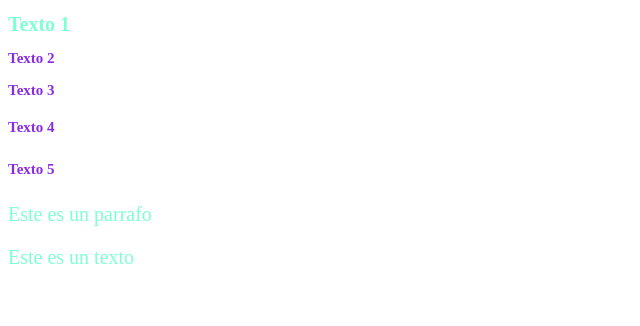
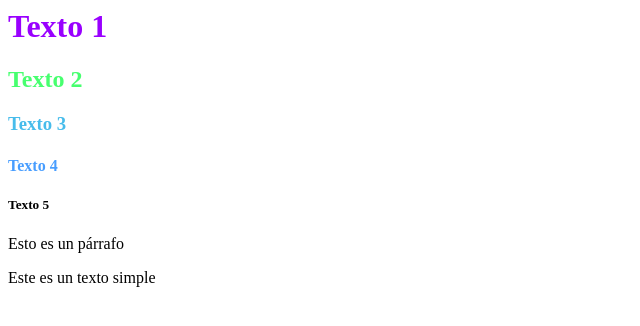
Before and after one commit to Leonel-svg/Clase-11-04, a plain HTML site: page index.html in a window 1280 px wide. Shown: the whole page, without its empty margins (0-640 px from the left). Drawn offline with Linux system fonts and the light colour scheme.

Commit message:
Update index.html

```diff
--- a/index.html
+++ b/index.html
@@ -1,18 +1,21 @@
-<!DOCTYPE html>
-<html lang="en">
-<head>
+<html lang="en"><head>
     <meta charset="UTF-8">
     <meta name="viewport" content="width=device-width, initial-scale=1.0">
     <title>Document</title>
     <style>
-    h1,p,span{
-      color: aquamarine;
-      font-size: 20px;
-    }
-    h2,h3,h4,h5{
-        color: blueviolet;
-        font-size: 15px;
-    }
+       h1{
+        color: rgb(153, 0, 255);
+       }
+       h2{
+        color: rgb(71, 255, 111);
+       }
+
+       h3{
+        color: hsl(197, 80%, 60%);
+        }
+        h4{
+            color: #479dff;
+        }
     </style>
 </head>
 <body>
@@ -21,8 +24,8 @@
     <h3>Texto 3</h3>
     <h4>Texto 4</h4>
     <h5>Texto 5</h5>
-    <p>Este es un parrafo</p>
-    <span>Este es un texto</span>
+    <p>Esto es un párrafo</p>
+    <span>Este es un texto simple</span>
 
-</body>
-</html>
+
+</body></html>
```
